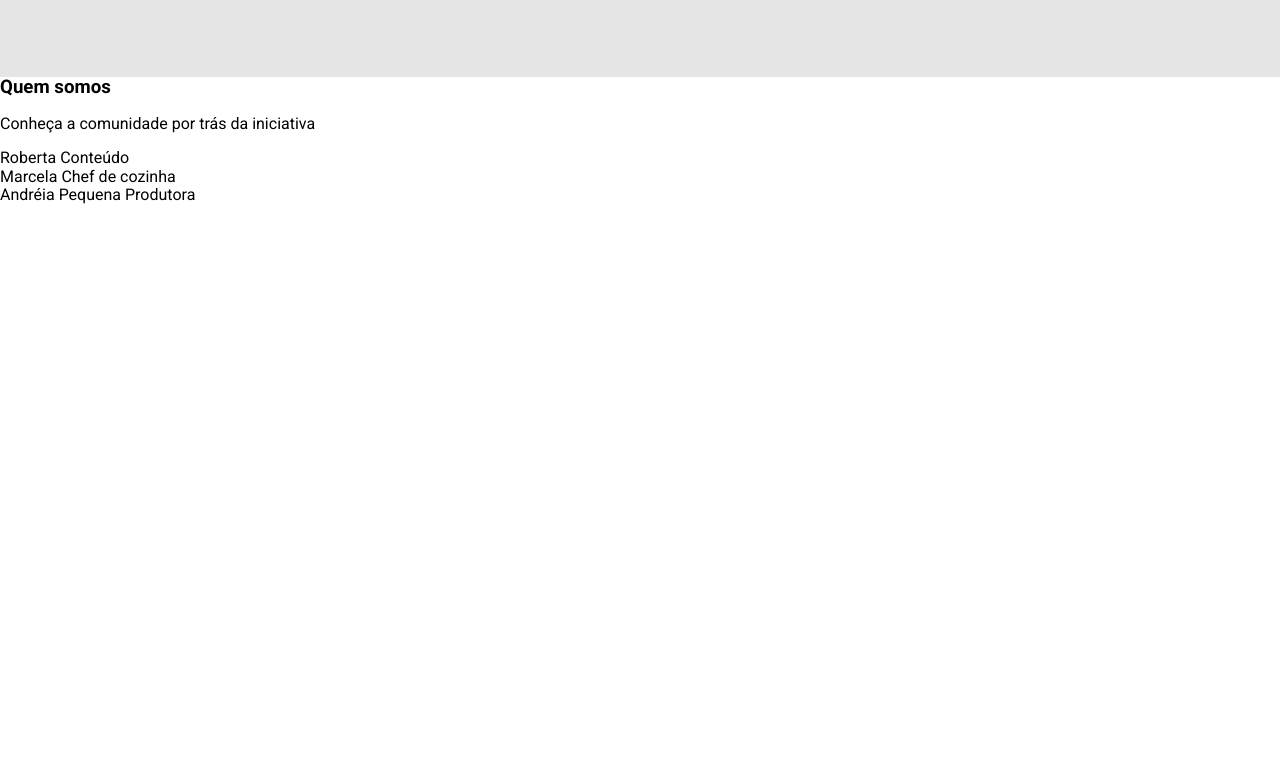
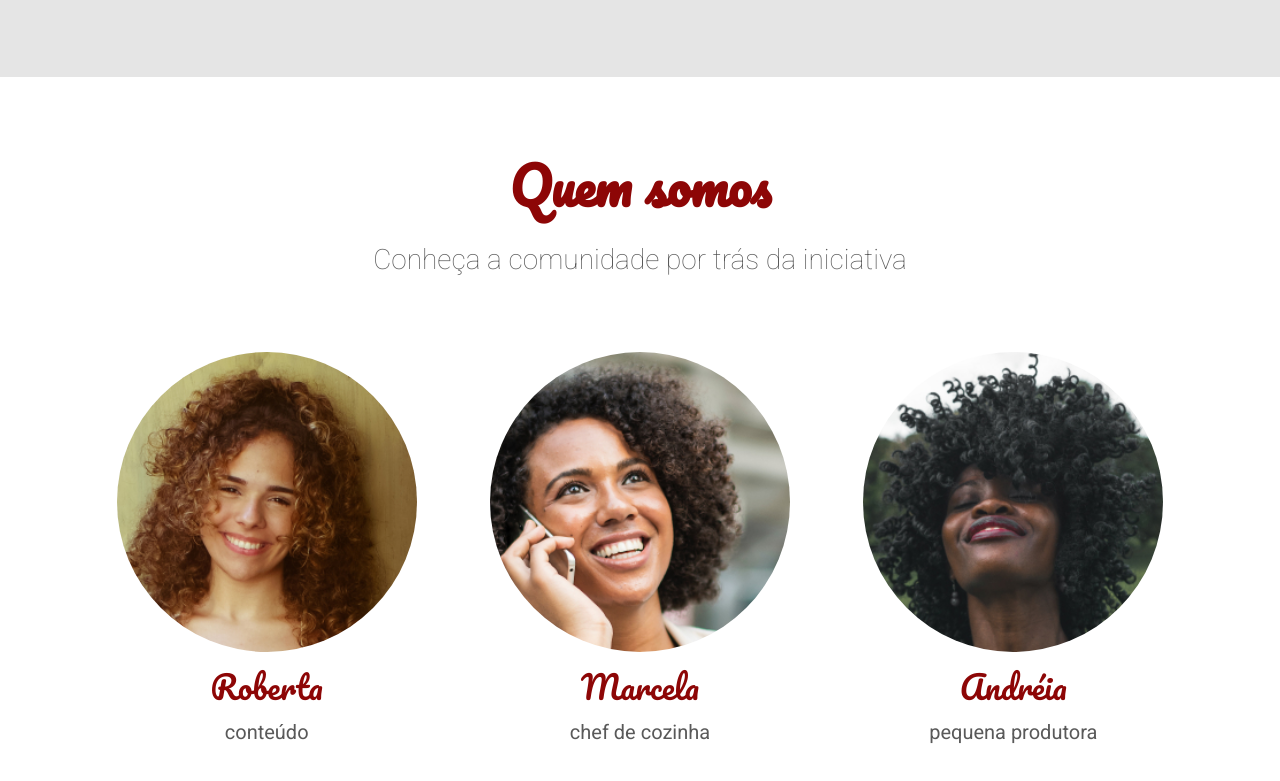
Before and after one commit to vcspc/arquitetura-css-assets, a plain HTML site: page index.html in a window 1280 px wide. Shown: the part 2071-2852 px from the top of the page. Before the commit the page ends 2275 px from the top, so only its background shows below. Drawn offline with Linux system fonts and the light colour scheme.

Commit message:
estilização da sessão de quem somos

```diff
--- /dev/null
+++ b/assets/css/pessoa/pessoa-funcao.css
@@ -0,0 +1,5 @@
+.pessoa__funcao {
+    text-transform: lowercase;
+    color: #595959;
+    font-size: 1.25rem;
+}
--- /dev/null
+++ b/assets/css/pessoa/pessoa-imagem.css
@@ -0,0 +1,21 @@
+.pessoa__imagem {
+    width: 300px;
+    height: 300px;
+    margin: 0 auto;
+    background-repeat: no-repeat;
+    background-size: cover;
+    background-position: center;
+    border-radius: 100%;
+}
+
+.pessoa__imagem--roberta {
+    background-image: url(../../img/pessoas/roberta.jpg);
+}
+
+.pessoa__imagem--marcela {
+    background-image: url(../../img/pessoas/marcela.jpg);
+}
+
+.pessoa__imagem--andreia {
+    background-image: url(../../img/pessoas/andreia.jpg);
+}
--- /dev/null
+++ b/assets/css/pessoa/pessoa-nome.css
@@ -0,0 +1,6 @@
+.pessoa__nome {
+    margin: 1rem 0;
+    font-family: Pacifico, cursive;
+    color: #8d0606;
+    font-size: 2rem;
+}
--- /dev/null
+++ b/assets/css/pessoa/pessoa.css
@@ -0,0 +1,4 @@
+.pessoa {
+    display: flex;
+    flex-direction: column;
+}
--- /dev/null
+++ b/assets/css/pessoas.css
@@ -0,0 +1,5 @@
+.pessoas {
+    display: flex;
+    padding-top: 3rem;
+    justify-content: space-around;
+}
--- /dev/null
+++ b/assets/css/quemSomos/quemSomos-descricao.css
@@ -0,0 +1,5 @@
+.quem-somos__descricao {
+    font-weight: 100;
+    font-size: 1.75rem;
+    color: #595959;
+}
--- /dev/null
+++ b/assets/css/quemSomos/quemSomos-titulo.css
@@ -0,0 +1,6 @@
+.quem-somos__titulo {
+    margin-bottom: 1rem;
+    color: #8d0606;
+    font-size: 3.1875rem;
+    font-family: Pacifico, cursive;
+}
--- /dev/null
+++ b/assets/css/quemSomos/quemSomos.css
@@ -0,0 +1,4 @@
+.quem-somos {
+    text-align: center;
+    padding: 5rem;
+}
--- a/index.html
+++ b/index.html
@@ -25,6 +25,14 @@
         <link rel="stylesheet" href="./assets/css/receita/receita-titulo.css">
         <link rel="stylesheet" href="./assets/css/receita/receita.css">
         <link rel="stylesheet" href="./assets/css/receitas.css">
+        <link rel="stylesheet" href="./assets/css/quemSomos/quemSomos-descricao.css">
+        <link rel="stylesheet" href="./assets/css/quemSomos/quemSomos-titulo.css">
+        <link rel="stylesheet" href="./assets/css/quemSomos/quemSomos.css">
+        <link rel="stylesheet" href="./assets/css/pessoas.css">
+        <link rel="stylesheet" href="./assets/css/pessoa/pessoa-funcao.css">
+        <link rel="stylesheet" href="./assets/css/pessoa/pessoa-imagem.css">
+        <link rel="stylesheet" href="./assets/css/pessoa/pessoa-nome.css">
+        <link rel="stylesheet" href="./assets/css/pessoa/pessoa.css">
     </head>
     <body>
         <header class="cabecalho">
```
